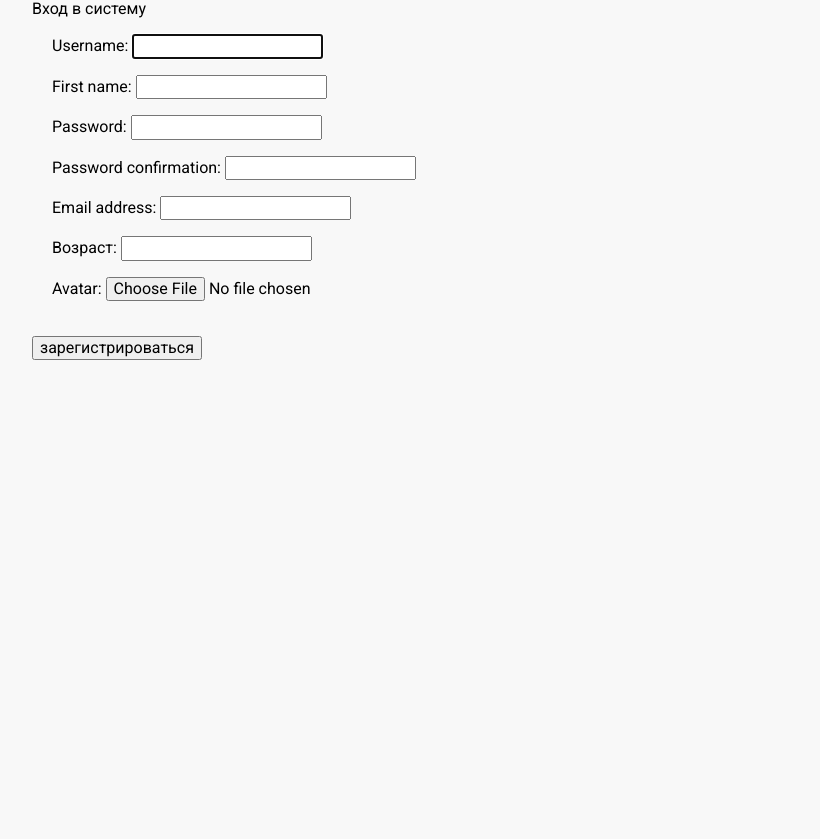
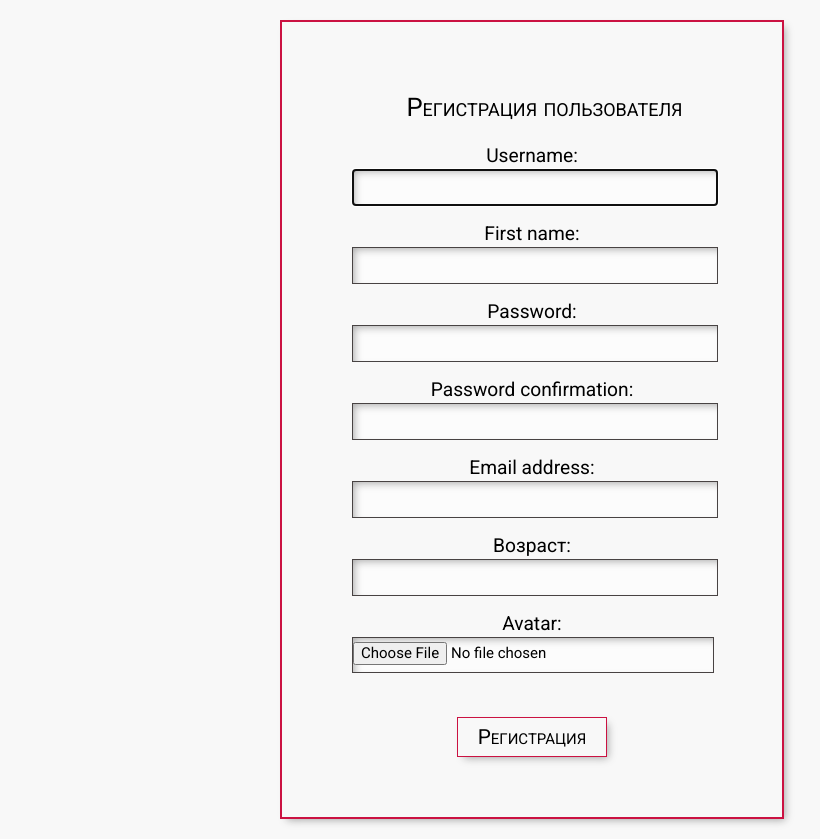
Before and after one commit to 810411/GB-Django, a Django app: page /auth/register/ in a window 1280 px wide. Shown: the whole page, without its empty margins (108-928 px from the left). Before the commit the page ends 360 px from the top, so only its background shows below. Run offline with Django 3.2, Linux system fonts and the light colour scheme.

Commit message:
lesson_4 done

```diff
--- a/lesson_4/geekshop/authapp/templates/authapp/edit.html
+++ b/lesson_4/geekshop/authapp/templates/authapp/edit.html
@@ -3,16 +3,17 @@
 {% load staticfiles %}
 
 {% block content %}
+    <h2>Редактирование профиля</h2>
     <form class="" action="{% url 'auth:edit' %}" method="post"
           enctype="multipart/form-data">
         {% csrf_token %}
         {{ edit_form.as_p }}
-        <input class="" type="submit" value="сохранить">
+        <button>Cохранить</button>
     </form>
     <button class="">
         <a href="{% url 'main' %}" class="">
             на главную
         </a>
     </button>
-    <div class=""><img src="/media/{{ user.avatar }}"></div>
+    <div class="user_image"><img src="/media/{{ user.avatar }}"></div>
 {% endblock %}
--- a/lesson_4/geekshop/authapp/templates/authapp/master.html
+++ b/lesson_4/geekshop/authapp/templates/authapp/master.html
@@ -19,10 +19,7 @@
 </head>
 <body>
 <div class="container">
-    <div class="login">
-        <div class="h2 text-center head">
-            Вход в систему
-        </div>
+    <div class="auth">
         {% block content %}
 
         {% endblock %}
--- a/lesson_4/geekshop/authapp/templates/authapp/register.html
+++ b/lesson_4/geekshop/authapp/templates/authapp/register.html
@@ -3,11 +3,12 @@
 {% load staticfiles %}
 
 {% block content %}
+    <h2>Регистрация пользователя</h2>
     <form class="form-horizontal" action="{% url 'auth:register' %}"
           method="post" enctype="multipart/form-data">
         {% csrf_token %}
         {{ register_form.as_p }}
         <br>
-        <input class="form-control" type="submit" value="зарегистрироваться">
+        <button>Регистрация</button>
     </form>
 {% endblock %}
--- a/lesson_4/geekshop/mainapp/static/css/style.css
+++ b/lesson_4/geekshop/mainapp/static/css/style.css
@@ -332,6 +332,59 @@ footer p {
     margin-top: 20px;
 }
 
+.auth {
+    width: 400px;
+    margin: 20px auto;
+    border: 2px solid #CB1242;
+    box-shadow: 4px 4px 8px -3px #A5A5A5;
+    padding: 50px;
+}
+
+.auth label {
+    font-size: 1.2em;
+}
+
+.auth .errorlist {
+    padding: 0;
+}
+
+.auth .errorlist li{
+    list-style: none;
+    font-size: 0.8em;
+    text-align: center;
+    color: #CB1242;
+}
+
+.auth button, .button {
+    float: none;
+    height: 40px;
+    width: 150px;
+    margin: 10px 125px;
+    font-variant: small-caps;
+    font-size: 1.3em;
+}
+
+.auth p {
+    text-align: center;
+}
+
+.auth input {
+    background-color: #fcfcfc;
+    width: 100%;
+    height: 30px;
+    border: 1px solid #484343;
+    box-shadow: 4px 4px 8px -3px #A5A5A5 inset;
+    padding-top: 4px;
+    font-size: 15px;
+    font-weight: 400;
+    text-align: center;
+}
+
+.auth .user_image {
+    text-align: center;
+    max-height: 200px;
+}
+
 @media screen and (min-width: 500px) {
   html {
     margin-left: calc(100vw - 100%);
```
Also changed, not shown: lesson_3/geekshop/mainapp/templates/mainapp/includes/inc_header_menu.html (deleted, +0 -10 lines), lesson_3/geekshop/mainapp/urls.py (deleted, +0 -24 lines), lesson_4/geekshop/authapp/templates/authapp/login.html (+5 -4 lines), lesson_4/geekshop/db.sqlite3, 1 other file.
